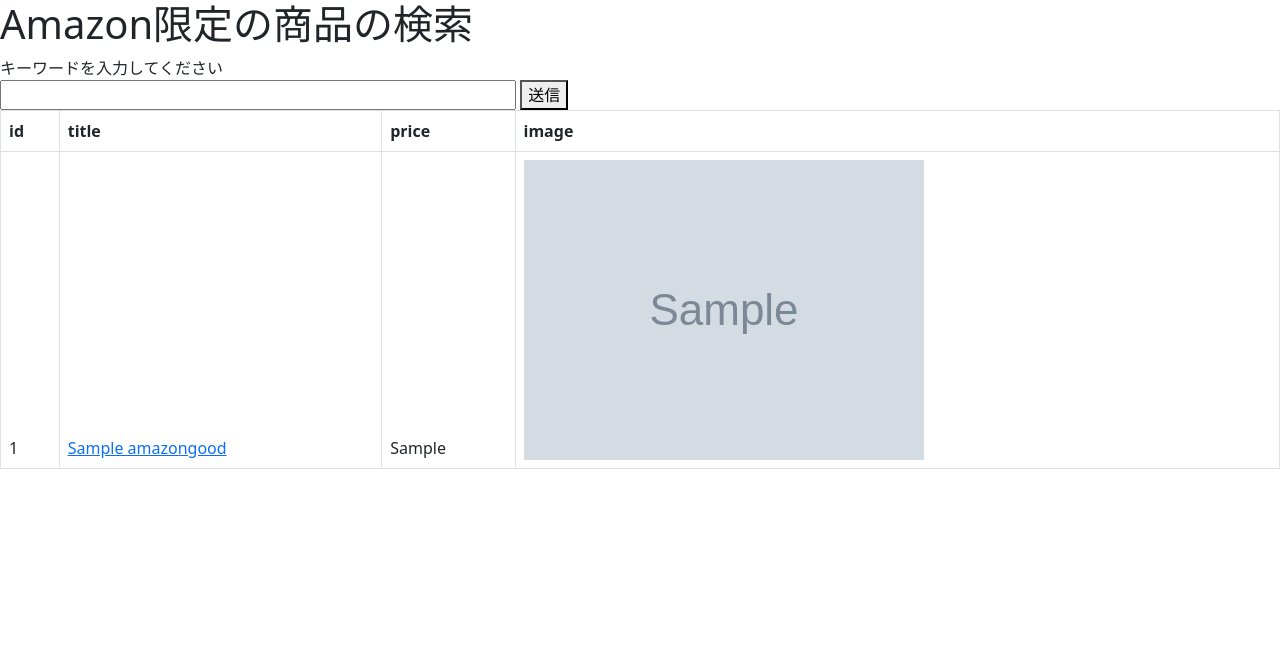
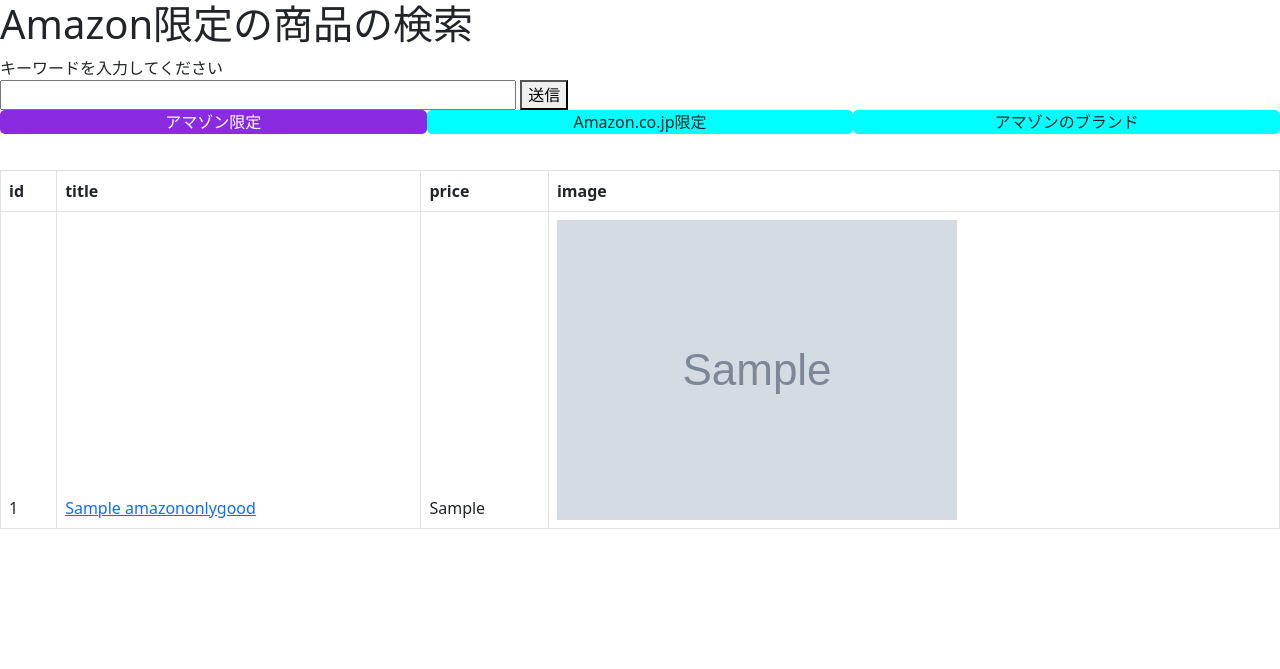
Before and after one commit to Amaryllis1204/CarrierPigeon, a Django app: page /amazonBrowse/ in a window 1280 px wide. Shown: the top 669 px of the page. Run offline with Django 3.2, Linux system fonts and the light colour scheme; tables that the repository leaves empty hold one stand-in row (values such as "Sample post"); grey boxes marked "Sample" are stand-in pictures.

Commit message:
一応の完成

```diff
--- a/amazonBrowse/admin.py
+++ b/amazonBrowse/admin.py
@@ -1,5 +1,7 @@
 from django.contrib import admin
-from .models import AmazonGoods
+from .models import AmazonOnlyGoods, AmazonDomainOnlyGoods, AmazonOnlyBrand
 # Register your models here.
 
-admin.site.register(AmazonGoods)
+admin.site.register(AmazonOnlyGoods)
+admin.site.register(AmazonDomainOnlyGoods)
+admin.site.register(AmazonOnlyBrand)
--- a/amazonBrowse/models.py
+++ b/amazonBrowse/models.py
@@ -6,9 +6,23 @@
 from django.utils import timezone
 
 # Create your models here.
-class AmazonGoods(models.Model):
+class AmazonOnlyGoods(models.Model):
     title = models.CharField(max_length=200)
     price = models.CharField(max_length=10)
     image = models.CharField(max_length=1000)
     link = models.CharField(max_length=1000)
     pub_date = models.DateTimeField('date publish')
+
+class AmazonDomainOnlyGoods(models.Model):
+    title = models.CharField(max_length=200)
+    price = models.CharField(max_length=10)
+    image = models.CharField(max_length=1000)
+    link = models.CharField(max_length=1000)
+    pub_date = models.DateTimeField('date publish')
+
+class AmazonOnlyBrand(models.Model):
+    title = models.CharField(max_length=200)
+    price = models.CharField(max_length=10)
+    image = models.CharField(max_length=1000)
+    link = models.CharField(max_length=1000)
+    pub_date = models.DateTimeField('date publish')
--- a/amazonBrowse/static/polls/style.css
+++ b/amazonBrowse/static/polls/style.css
@@ -1,7 +1,28 @@
-li a{
-    color: green;
+.tab{
+    display: flex;
 }
 
-body {
-    background: white url("images/background.gif") no-repeat;
+.tab-menu{
+    width: calc(100%/3);
+    text-align: center;
+    background-color: aqua;
+    border-radius: 5px;
+    cursor: pointer;
 }
+
+.tab-menu.is-active{
+    background-color: blueviolet;
+    color: white;
+}
+
+.content-box{
+    margin-top: 20px;
+    display: none;
+    background-color: white;
+    height: 500px;
+    width:100%;
+}
+
+.content-box.is-active{
+    display: block;
+}
--- a/amazonBrowse/static/polls/write_csv.js
+++ /dev/null
@@ -1,5 +0,0 @@
-document.getElementById("btn").addEventListener('click', function(){
-  console.log("ok");
-  let xhr = new XMLHttpRequest()
-  xhr.open('GET', 'http://127.0.0.1:8000/amazonBrowse/')
-});
--- a/amazonBrowse/templates/amazonBrowse/index.html
+++ b/amazonBrowse/templates/amazonBrowse/index.html
@@ -7,7 +7,8 @@
     <meta name="viewport" content="width=device-width, initial-scale=1.0">
     <title>Amazon限定の商品の検索</title>
     <link href="https://cdn.jsdelivr.net/npm/bootstrap@5.0.1/dist/css/bootstrap.min.css" rel="stylesheet" integrity="sha384-+0n0xVW2eSR5OomGNYDnhzAbDsOXxcvSN1TPprVMTNDbiYZCxYbOOl7+AMvyTG2x" crossorigin="anonymous">
-</head>
+    <link rel="stylesheet" href="{% static 'polls/style.css' %}">
+  </head>
 <body>
     <section class="section">
       <h1 class="title">Amazon限定の商品の検索</h1>
@@ -28,7 +29,13 @@
         </div>
       </div>
 
-      <div class="amazon_only">
+      <div class="tab">
+        <p class="tab-menu is-active">アマゾン限定</p>
+        <p class="tab-menu">Amazon.co.jp限定</p>
+        <p class="tab-menu">アマゾンのブランド</p>
+      </div>
+
+      <div class="content-box is-active">
         <div class="columns">
           <div class="column">
             <table id="csv_data_table" class="table table-bordered">
@@ -39,7 +46,59 @@
                   <th>price</th>
                   <th>image</th>
                 </tr>
-                {% for item in latest_amazon_goods_list%}
+                {% for item in amazon_only_goods%}
+                <tr>
+                  <td>{{ item.id}}</td>
+                  <td><a href="{{item.link}}">{{item.title}}</a> </td>
+                  <td>{{ item.price}}</td>
+                  <td><img src="{{item.image}}"></td>
+                </tr>
+                {% endfor %}
+              </thead>
+              <tbody></tbody>
+            </table>
+          </div>
+        </div>
+      </div>
+
+      <div class="content-box">
+        <div class="columns">
+          <div class="column">
+            <table id="csv_data_table" class="table table-bordered">
+              <thead>
+                <tr>
+                  <th>id</th>
+                  <th>title</th>
+                  <th>price</th>
+                  <th>image</th>
+                </tr>
+                {% for item in amazon_domain_only_goods%}
+                <tr>
+                  <td>{{ item.id}}</td>
+                  <td><a href="{{item.link}}">{{item.title}}</a> </td>
+                  <td>{{ item.price}}</td>
+                  <td><img src="{{item.image}}"></td>
+                </tr>
+                {% endfor %}
+              </thead>
+              <tbody></tbody>
+            </table>
+          </div>
+        </div>
+      </div>
+
+      <div class="content-box">
+        <div class="columns">
+          <div class="column">
+            <table id="csv_data_table" class="table table-bordered">
+              <thead>
+                <tr>
+                  <th>id</th>
+                  <th>title</th>
+                  <th>price</th>
+                  <th>image</th>
+                </tr>
+                {% for item in amazon_only_brand%}
                 <tr>
                   <td>{{ item.id}}</td>
                   <td><a href="{{item.link}}">{{item.title}}</a> </td>
@@ -57,10 +116,44 @@
     </section>
 <script src="https://cdnjs.cloudflare.com/ajax/libs/jquery/3.3.1/jquery.min.js"></script>
 <script>
+  const tabList = document.querySelectorAll('.tab-menu');
+const contentBoxList = document.querySelectorAll('.content-box');
+for(let i = 0; i < tabList.length; i++){
+    tabList[i].addEventListener('click', tabCheck, false);
+}
+
+function tabCheck(e){
+    let num;
+    if(!e.target.classList.contains('is-active')){
+        for(let i = 0; i < tabList.length; i++){
+            if(tabList[i].classList.contains('is-active')){
+                tabList[i].classList.remove('is-active');
+            }
+        }
+        e.target.classList.add('is-active');
+        for(let i = 0; i < tabList.length; i++){
+            if(tabList[i].classList.contains('is-active')){
+                num = i;
+            }
+        }
+        contentCheck(num);
+    }
+}
+
+function contentCheck(number){
+    for(let i = 0; i < contentBoxList.length; i++){
+        if(contentBoxList[i].classList.contains('is-active')){
+            contentBoxList[i].classList.remove('is-active');
+        }
+    }
+    contentBoxList[number].classList.add('is-active');
+}
+</script>
+<script>
 function clickBtn() {
 var txt = document.getElementById("input_form").value;
 $.ajax({
-  url: "{% url 'amazonBrowse:call_write_csv' %}",
+  url: "{% url 'amazonBrowse:update_db' %}",
   method: 'GET',
   data: {"input_data": txt},
   dataType: "text",
--- a/amazonBrowse/urls.py
+++ b/amazonBrowse/urls.py
@@ -6,5 +6,5 @@
     path(r'', views.index, name='index'),
     # 以下を追記(views.pyのcall_write_data()にデータを送信できるようにする)
     # path("ajax/", views.call_write_data, name="call_write_data"),
-    path("ajax/", views.call_write_csv, name="call_write_csv")
+    path("ajax/", views.update_db, name="update_db")
 ]
--- a/amazonBrowse/views.py
+++ b/amazonBrowse/views.py
@@ -1,21 +1,29 @@
 from django.shortcuts import redirect, render
 from django.http import HttpResponse
-from .application import write_csv
-from .models import AmazonGoods
+from .application import read_site
+from .models import AmazonOnlyGoods, AmazonDomainOnlyGoods, AmazonOnlyBrand
 from django.template import loader
 
 # Create your views here.
 def index(request):
-    latest_amazon_goods_list = AmazonGoods.objects.all()
+    amazon_only_goods = AmazonOnlyGoods.objects.all()
+    amazon_domain_only_goods = AmazonDomainOnlyGoods.objects.all()
+    amazon_only_brand = AmazonOnlyBrand.objects.all()
     template = loader.get_template('amazonBrowse/index.html')
     context = {
-        'latest_amazon_goods_list':latest_amazon_goods_list,
+        'amazon_only_goods':amazon_only_goods,
+        'amazon_domain_only_goods':amazon_domain_only_goods,
+        'amazon_only_brand':amazon_only_brand
     }
     return HttpResponse(template.render(context, request))
 
 # ajaxでurl指定したメソッド
-def call_write_csv(request):
+def update_db(request):
     if request.method == 'GET':
-        soup = write_csv.ama(request.GET.get("input_data"))
-        write_csv.get_info(soup)
+        soup1 = read_site.amazon_only(request.GET.get("input_data"))
+        soup2 = read_site.amazon_domain_only(request.GET.get("input_data"))
+        soup3 = read_site.amazon_only_brand(request.GET.get("input_data"))
+        read_site.get_info(soup1, "amazonBrowse_amazononlygoods ")
+        read_site.get_info(soup2, "amazonBrowse_amazondomainonlygoods")
+        read_site.get_info(soup3, "amazonBrowse_amazononlybrand")
         return HttpResponse()
--- a/mysite/settings.py
+++ b/mysite/settings.py
@@ -27,7 +27,6 @@
 DEBUG = True
 
 ALLOWED_HOSTS = ["127.0.0.1", "192.168.3.5"]
-
 
 # Application definition
 
```
Also changed, not shown: amazonBrowse/application/read_site.py (renamed from amazonBrowse/application/write_csv.py, +48 -4 lines), amazonBrowse/application/write_data.py (deleted, +0 -13 lines), amazonBrowse/static/polls/tab.js (added, +32 -0 lines), amazonBrowse/migrations/0001_initial.py, amazonBrowse/static/polls/read_csv.js (deleted).
